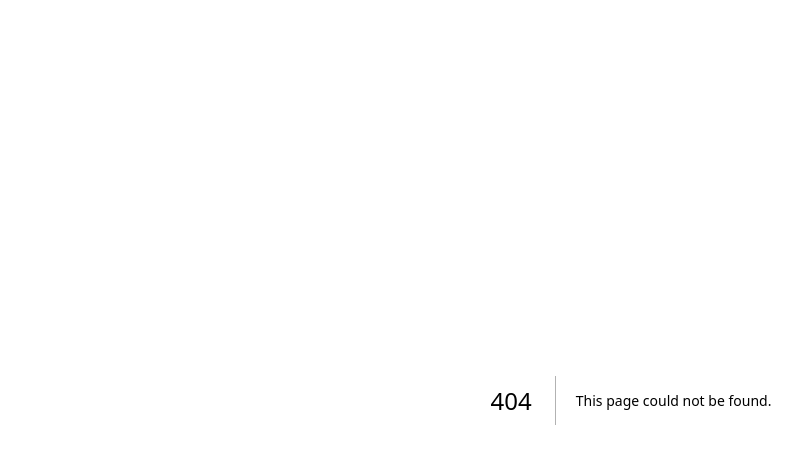
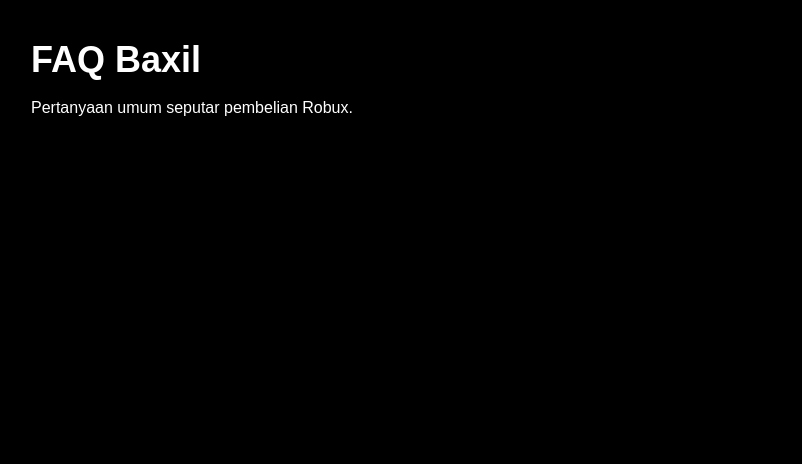
Before and after one commit to baxilits/baxil-web, a Next.js app: page /faq in a window 1280 px wide. Before the commit this address had no page. Shown: the top 464 px of the page, without its empty margins (9-811 px from the left). Built offline with nearby package versions, Linux system fonts and the light colour scheme.

Commit message:
add faq and harga pages

```diff
--- /dev/null
+++ b/app/faq/page.tsx
@@ -0,0 +1,13 @@
+export default function FAQPage() {
+  return (
+    <main className="min-h-screen bg-black text-white p-10">
+      <h1 className="text-4xl font-bold">
+        FAQ Baxil
+      </h1>
+
+      <p className="mt-4">
+        Pertanyaan umum seputar pembelian Robux.
+      </p>
+    </main>
+  );
+}
--- /dev/null
+++ b/app/harga/page.tsx
@@ -0,0 +1,13 @@
+export default function HargaPage() {
+  return (
+    <main className="min-h-screen bg-black text-white p-10">
+      <h1 className="text-4xl font-bold">
+        Harga Robux Baxil
+      </h1>
+
+      <p className="mt-4">
+        Daftar harga Robux terbaru.
+      </p>
+    </main>
+  );
+}
```
Also changed, not shown: app/faq/page.txt (deleted), app/harga/page.txt (deleted).
